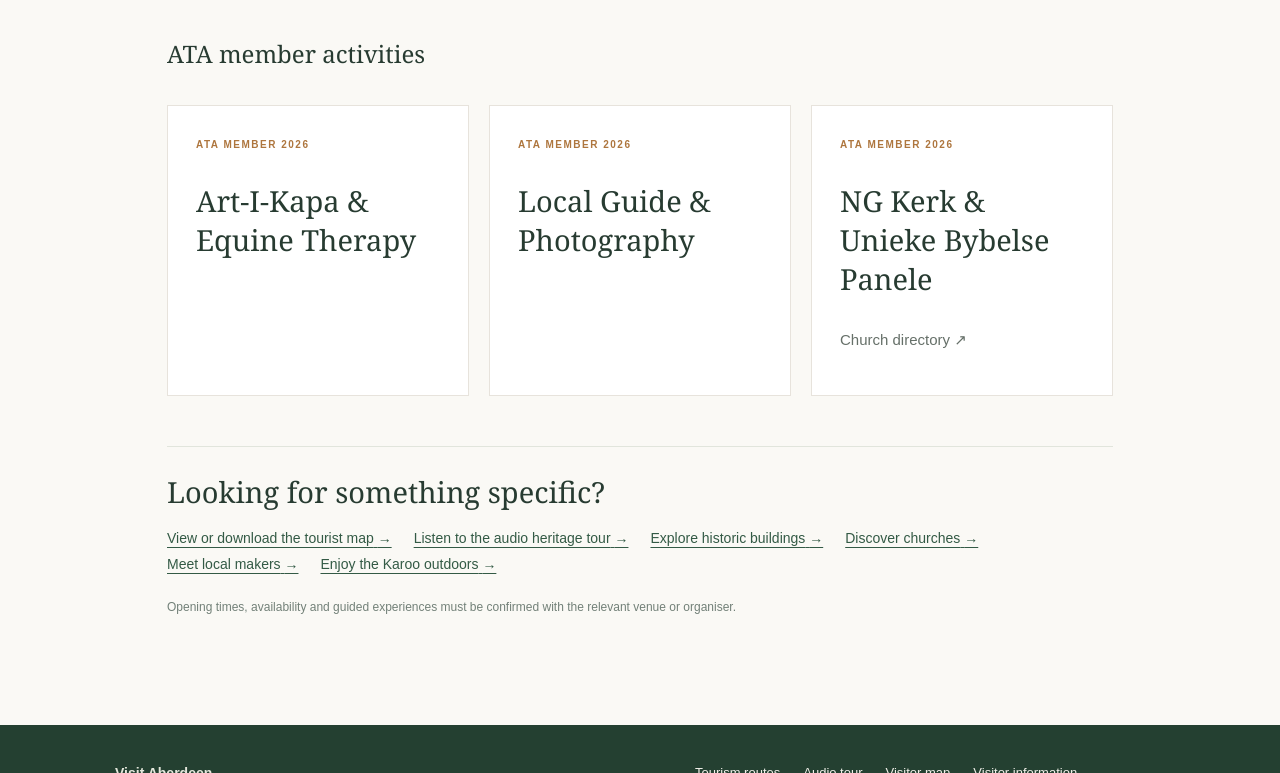
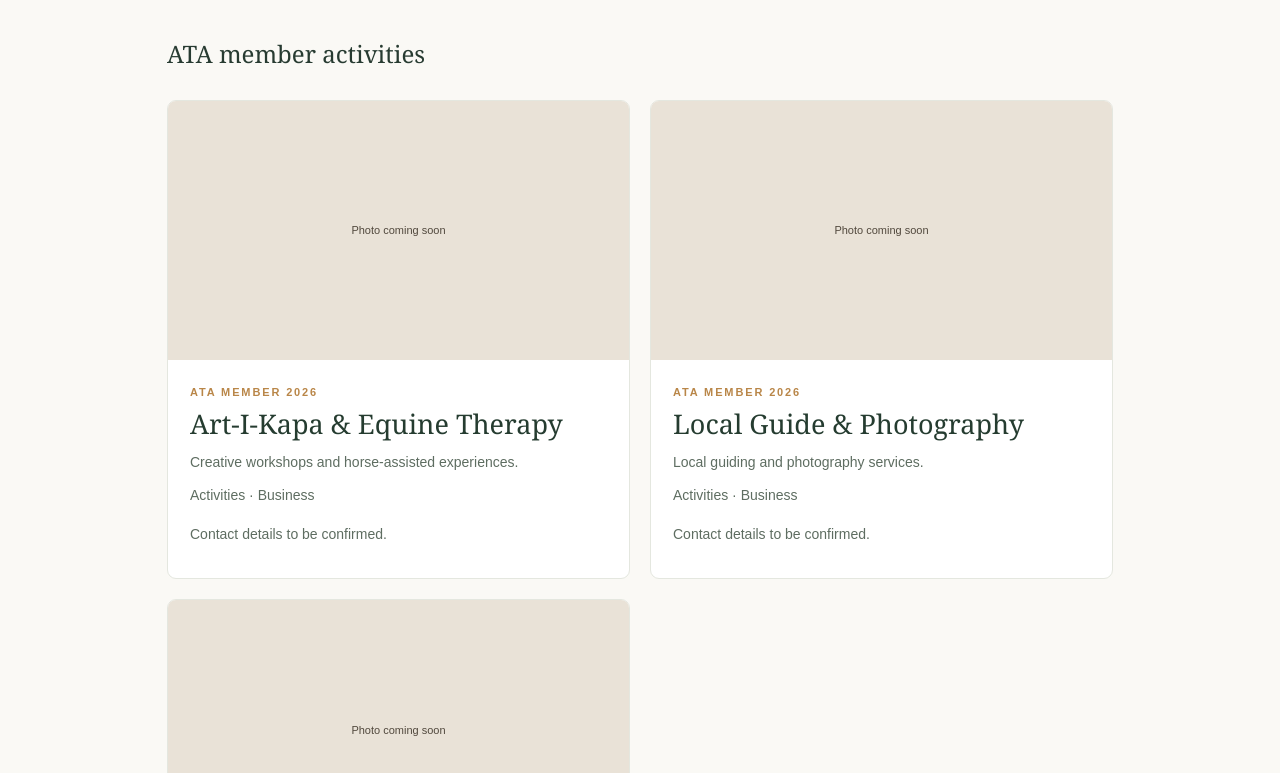
Before and after one commit to andrevercuiel/visitaberdeen, a Next.js app: page /things-to-do in a window 1280 px wide. Shown: the part 747-1520 px from the top of the page. Built offline with nearby package versions, Linux system fonts and the light colour scheme.

Commit message:
Use consistent individual ATA business cards

```diff
--- a/app/things-to-do/page.jsx
+++ b/app/things-to-do/page.jsx
@@ -1,3 +1,4 @@
+import MemberCard from "../member-card";
 import members from "../../data/ata-members.json";
 import {routes} from "../../data/visitorRoutes";
 export const metadata = {
@@ -26,7 +27,7 @@ export default function ThingsToDo() {
         <span className="routeChoiceArrow" aria-hidden="true">→</span>
       </a>)}
     </div>
-    <section><h2>ATA member activities</h2><div className="featureGrid">{members.filter(m=>m.categories.includes("Activities")).map(m=><article className="feature" key={m.name}><span className="eyebrow">ATA member 2026</span><h3>{m.name}</h3>{m.links.map(([label,url])=><p key={url}><a href={url} target="_blank" rel="noopener noreferrer">{label} ↗</a></p>)}</article>)}</div></section>
+    <section><h2>ATA member activities</h2><div className="businessCardGrid">{members.filter(m=>m.categories.includes("Activities")).map(m=><MemberCard key={m.name} member={m}/>)}</div></section>
     <section className="moreExplore" aria-labelledby="specific-heading">
       <h2 id="specific-heading">Looking for something specific?</h2>
       <div className="textLinkCollection">
```
